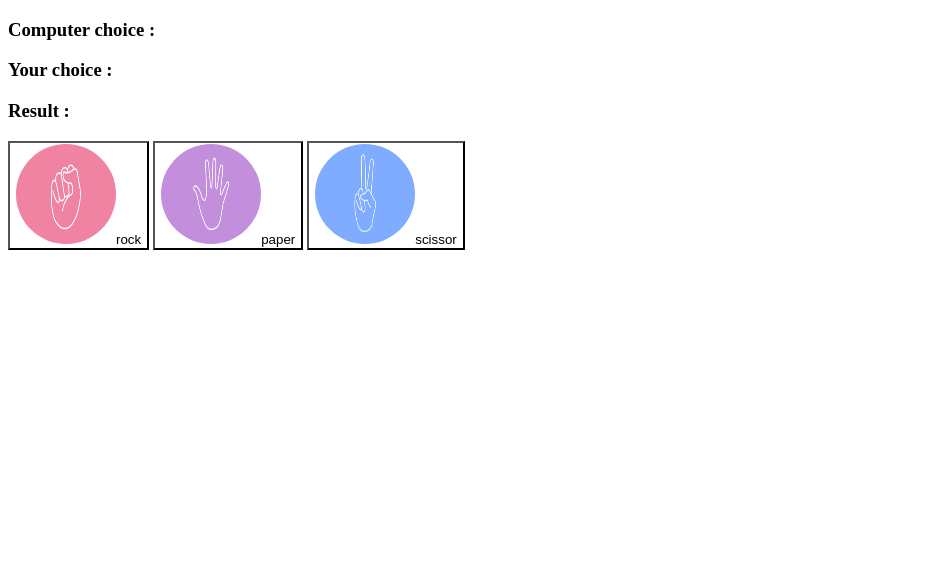
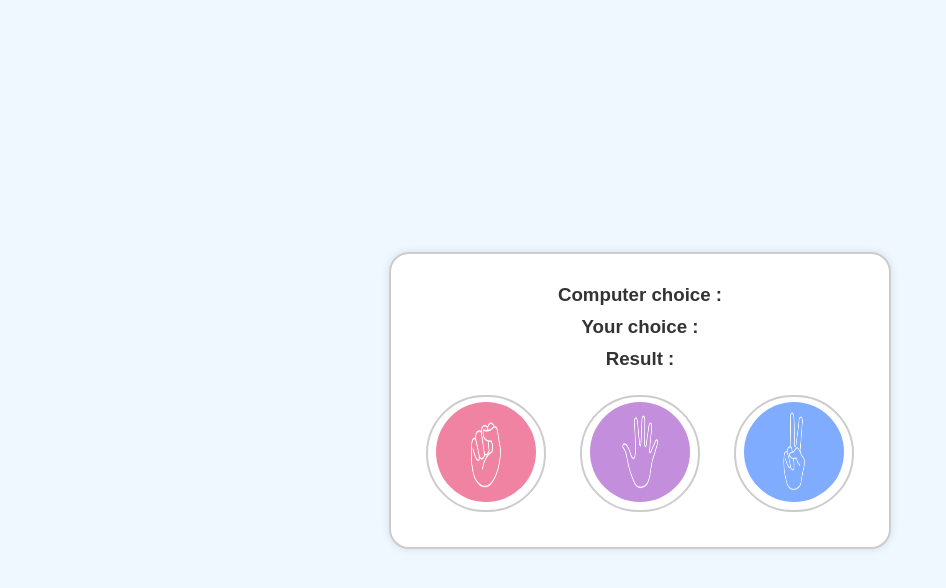
Before and after one commit to Vivekdokku/rock-paper-scissor-using-javascript, a plain HTML site: page index.html in a window 1280 px wide. Shown: the whole page, without its empty margins (0-946 px from the left). Drawn offline with Linux system fonts and the light colour scheme.

Commit message:
making it look good

```diff
--- a/index.html
+++ b/index.html
@@ -1,18 +1,27 @@
 <!DOCTYPE html>
 <html lang="en">
-<head>
-    <meta charset="UTF-8">
-    <meta name="viewport" content="width=device-width, initial-scale=1.0">
+  <head>
+    <meta charset="UTF-8" />
+    <meta name="viewport" content="width=device-width, initial-scale=1.0" />
     <title>Document</title>
-    <link rel="stylesheet" href="style.css">
-</head>
-<body>
-    <h3> Computer choice :  <span id="computerchoicedisplay"></span></h3>
-    <h3> Your choice :  <span id="userchoicedisplay"></span></h3>
-    <h3>Result : <span id="result"></span></h3>
-    <button id="rockbutton"><img src="rock.png" id="rockimg">rock</button>
-    <button id="paperbutton"><img src="paper.png" id="paperimg">paper</button>
-    <button id="Scissorbutton"><img src="scissors.png" id="scissorimg">scissor</button>
+    <link rel="stylesheet" href="style.css" />
+  </head>
+  <body>
+    <div id="gameboard">
+      <h3>Computer choice : <span id="computerchoicedisplay"></span></h3>
+      <h3>Your choice : <span id="userchoicedisplay"></span></h3>
+      <h3>Result : <span id="result"></span></h3>
+      <button class = "button" id="rockbutton">
+        <img src="images/rock.png" id="rockimg" />
+      </button>
+      <button class = "button" id="paperbutton">
+        <img src="images/paper.png" id="paperimg" />
+      </button>
+      <button class = "button" id="Scissorbutton">
+        <img src="images/scissors.png" id="scissorimg" />
+      </button>
+    </div>
+
     <script src="script.js"></script>
-</body>
+  </body>
 </html>
--- a/style.css
+++ b/style.css
@@ -1,20 +1,68 @@
 
-#rockimg{
-    height:100px;
+body {
+    font-family: 'Arial', sans-serif;
+    background-color: #f0f8ff;
+    display: flex;
+    justify-content: center;
+    align-items: center;
+    height: 100vh;
+    margin: 0;
+}
+
+
+#gameboard {
+    background-color: #fff;
+    border: 2px solid #ccc;
+    border-radius: 20px;
+    box-shadow: 0 0 10px rgba(0, 0, 0, 0.1);
+    padding: 20px;
+    text-align: center;
+}
+
+
+#gameboard h3 {
+    margin: 10px 0;
+    color: #333;
+}
+
+
+#rockimg, #paperimg, #scissorimg {
+    height: 100px;
     width: 100px;
+    border-radius: 50%;
+    transition: transform 0.2s;
+}
+
+#rockimg:hover, #paperimg:hover, #scissorimg:hover {
+    transform: scale(1.1);
+}
+
+/* Buttons */
+button {
+    background-color: #fff;
+    width: 120px;
+    padding: 5px;
+    margin: 15px;
     border-radius: 60px;
+    border: 2px solid #ccc;
+    transition: background-color 0.3s, transform 0.2s;
+    cursor: pointer;
+    outline: none;
 }
-#paperimg{
-    height:100px;
-    width: 100px;
-    border-radius: 60px;
+
+.button:hover {
+    background-color: rgb(44, 181, 226);
+    transform: scale(1.05);
 }
-#scissorimg{
-    height:100px;
-    width: 100px;
-    border-radius: 60px;
+
+button#rockbutton:hover {
+    background-color: #ffcccb;
 }
-button{
-    background-color: white;
 
+button#paperbutton:hover {
+    background-color: #d3ffd3;
 }
+
+button#Scissorbutton:hover {
+    background-color: #ffddff;
+}
```
Also changed, not shown: images/paper.png (renamed from paper.png), images/rock.png (renamed from rock.png), images/scissors.png (renamed from scissors.png).
